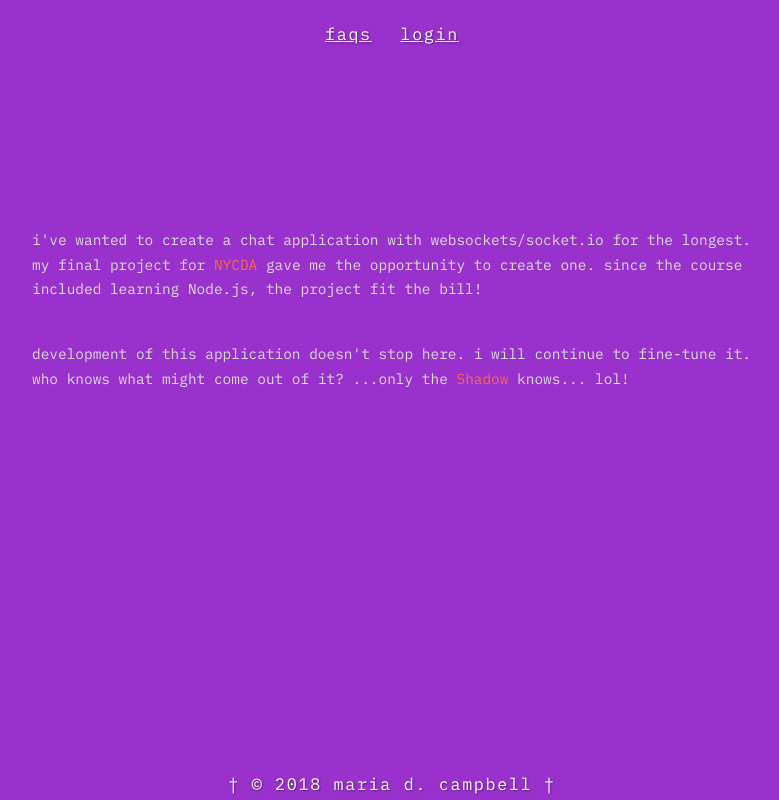
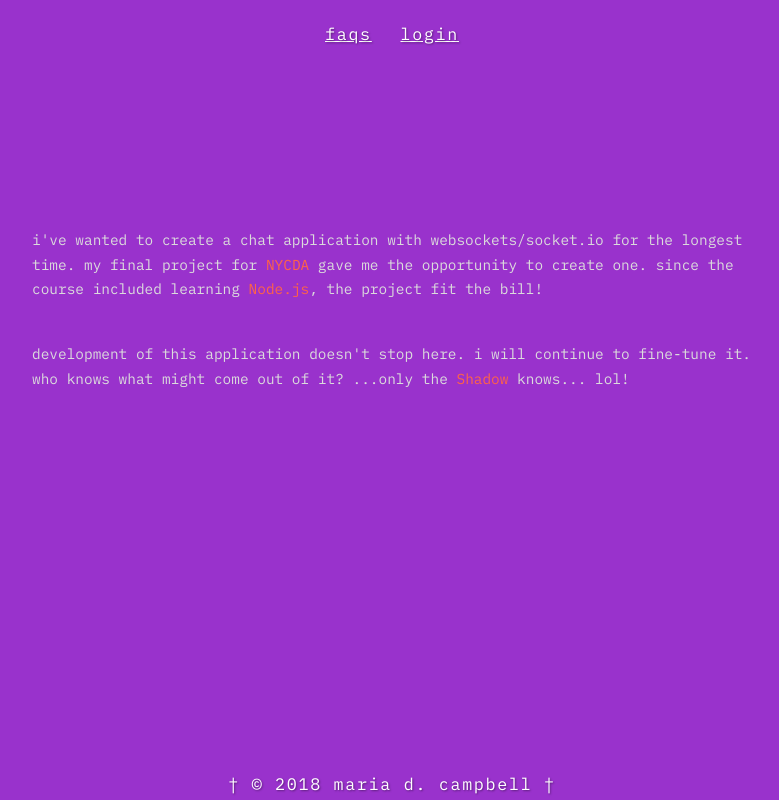
Before and after one commit to njokdan/node-chat-app, a website: page public/about.html in a window 1280 px wide. Shown: the whole page, without its empty margins (248-1027 px from the left). Drawn offline with Linux system fonts and the light colour scheme.

Commit message:
Edit cleanup

```diff
--- a/public/about.html
+++ b/public/about.html
@@ -24,8 +24,9 @@
             </ul>
             <div class="inner-about-content">
                 <p>
-                    i've wanted to create a chat application with websockets/socket.io for the longest. my final project for
-                    <code>NYCDA</code> gave me the opportunity to create one. since the course included learning Node.js, the project fit the bill!
+                    i've wanted to create a chat application with websockets/socket.io for the longest time. my final project for
+                    <code>NYCDA</code> gave me the opportunity to create one. since the course included learning
+                    <code>Node.js</code>, the project fit the bill!
                 </p>
                 <p>development of this application doesn't stop here. i will continue to fine-tune it. who knows what might come out of it? ...only the
                     <code>Shadow</code> knows... lol!</p>
```
Also changed, not shown: README.md.
